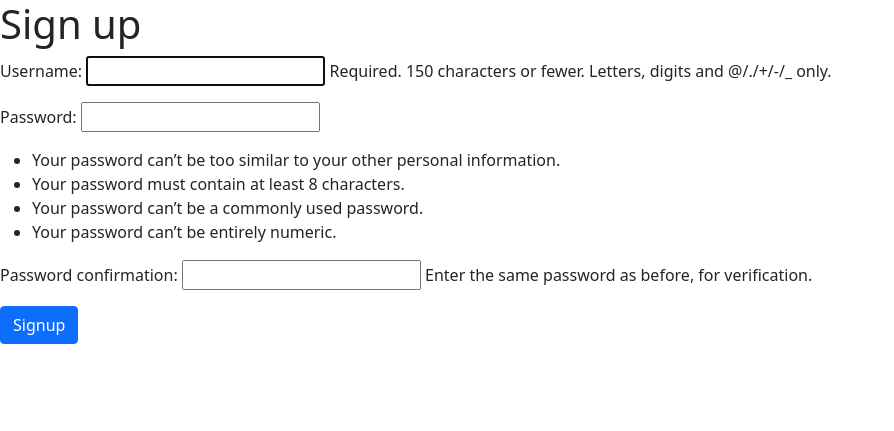
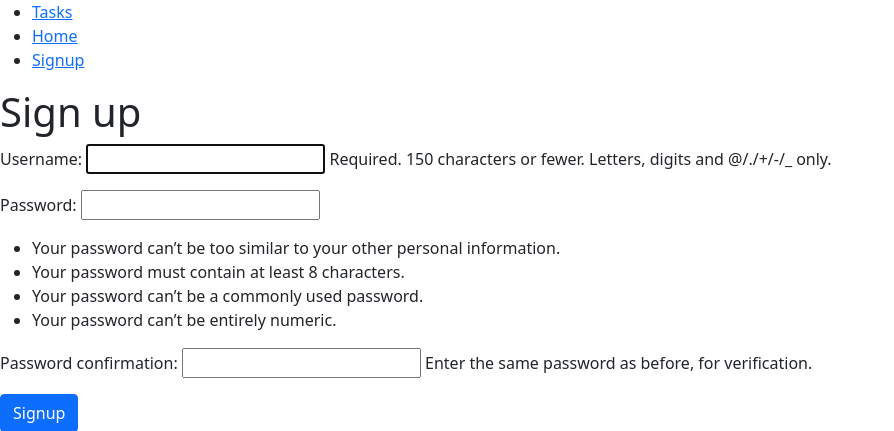
Before and after one commit to rojaence/django-tasks, a Django app: page /signup/ in a window 1280 px wide. Shown: the top 431 px of the page, without its empty margins (0-894 px from the left). Run offline with Django 4.2, Linux system fonts and the light colour scheme.

Commit message:
ADD Login and tasks template, UPDATE base template

```diff
--- a/djangocrud/urls.py
+++ b/djangocrud/urls.py
@@ -20,5 +20,6 @@ from tasks import views
 urlpatterns = [
     path('admin/', admin.site.urls),
     path('', views.home, name='home'),
-    path('signup/', views.signup, name='signup')
+    path('signup/', views.signup, name='signup'),
+    path('tasks/', views.tasks, name='tasks'),
 ]
--- a/tasks/templates/layouts/base.html
+++ b/tasks/templates/layouts/base.html
@@ -7,14 +7,33 @@
   <meta name="viewport" content="width=device-width, initial-scale=1.0">
   <link href="https://cdn.jsdelivr.net/npm/bootstrap@5.0.2/dist/css/bootstrap.min.css" rel="stylesheet"
     integrity="sha384-EVSTQN3/azprG1Anm3QDgpJLIm9Nao0Yz1ztcQTwFspd3yD65VohhpuuCOmLASjC" crossorigin="anonymous">
-  {% block title %}
-  {% endblock title %}
+  {% block title %}{% endblock title %}
 </head>
 
 <body>
+  <header class="header">
+    <nav class="main-nav">
+      <ul class="main-nav__list">
+        <li class="main-nav__item">
+          <a href={% url 'tasks' %}>Tasks</a>
+        </li>
+        <li class="main-nav__item">
+          <a href={% url 'home' %}>Home</a>
+        </li>
+        {% if user.is_authenticated %}
+        <li class="main-nav__item">
+          <a href="#">Logout</a>
+        </li>
+        {% else %}
+        <li class="main-nav__item">
+          <a href={% url 'signup' %}>Signup</a>
+        </li>
+        {% endif %}
+      </ul>
+    </nav>
+  </header>
   <main class="main">
-    {% block content| %}
-    {% endblock content| %}
+    {% block content %}{% endblock content %}
   </main>
   <script src="https://cdn.jsdelivr.net/npm/bootstrap@5.0.2/dist/js/bootstrap.bundle.min.js"
     integrity="sha384-MrcW6ZMFYlzcLA8Nl+NtUVF0sA7MsXsP1UyJoMp4YLEuNSfAP+JcXn/tWtIaxVXM"
--- a/tasks/templates/signup.html
+++ b/tasks/templates/signup.html
@@ -1,4 +1,4 @@
-{% include 'layouts/base.html' %}
+{% extends 'layouts/base.html' %}
 
 {% block title %}
 <title>Sign up</title>
--- a/tasks/views.py
+++ b/tasks/views.py
@@ -1,7 +1,8 @@
-from django.http import HttpResponse
-from django.shortcuts import render
+from django.shortcuts import render, redirect
 from django.contrib.auth.forms import UserCreationForm
 from django.contrib.auth.models import User
+from django.contrib.auth import login
+from django.db import IntegrityError
 
 # Create your views here.
 
@@ -22,8 +23,9 @@ def signup(request):
                 new_user = User.objects.create_user(
                     username=request.POST['username'], password=request.POST['password1'])
                 new_user.save()
-                return HttpResponse('User created successfully')
-            except:
+                login(request, new_user)
+                return redirect('tasks')
+            except IntegrityError:
                 return render(request, 'signup.html', {
                     'form': UserCreationForm,
                     'error': 'User name already exists'
@@ -33,3 +35,7 @@ def signup(request):
                 'form': UserCreationForm,
                 'error': 'Password do not match'
             })
+
+
+def tasks(request):
+    return render(request, 'tasks.html')
```
Also changed, not shown: tasks/templates/home.html (+6 -2 lines), tasks/templates/tasks.html (added, +9 -0 lines).
